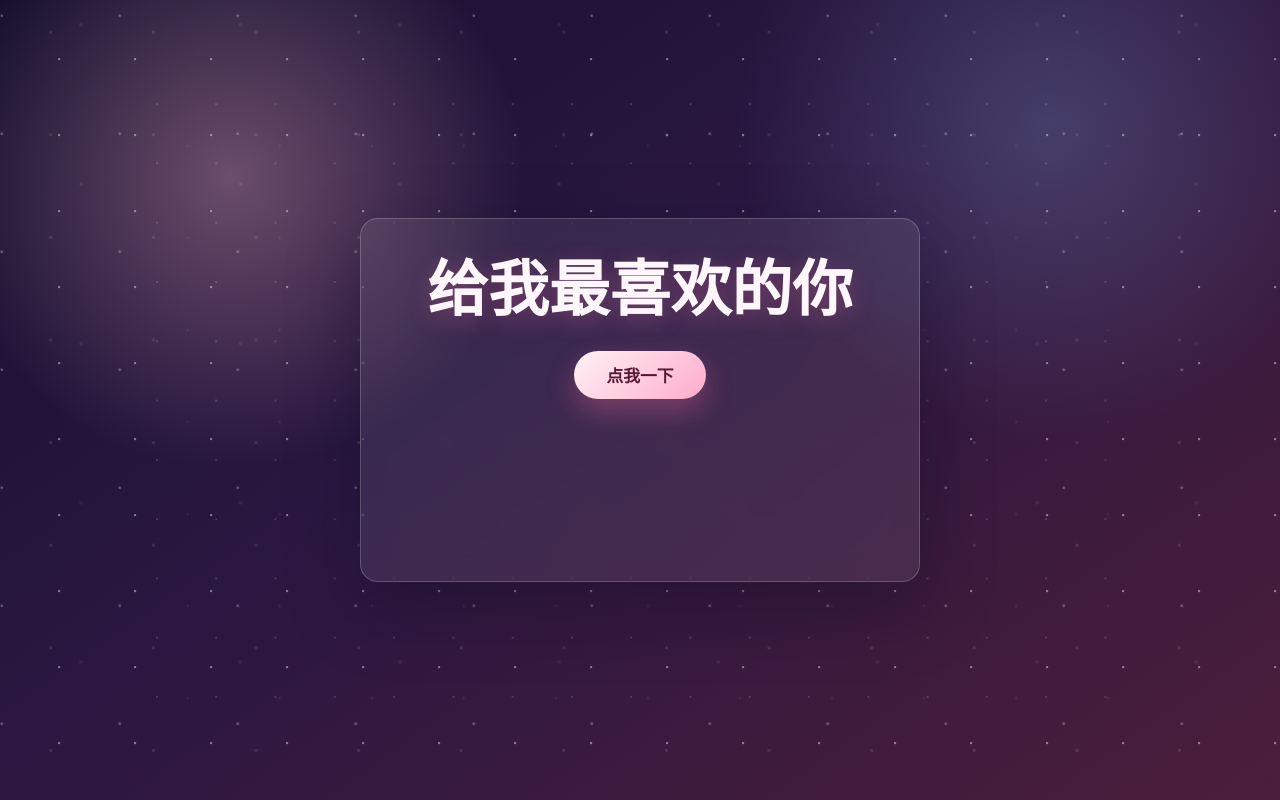
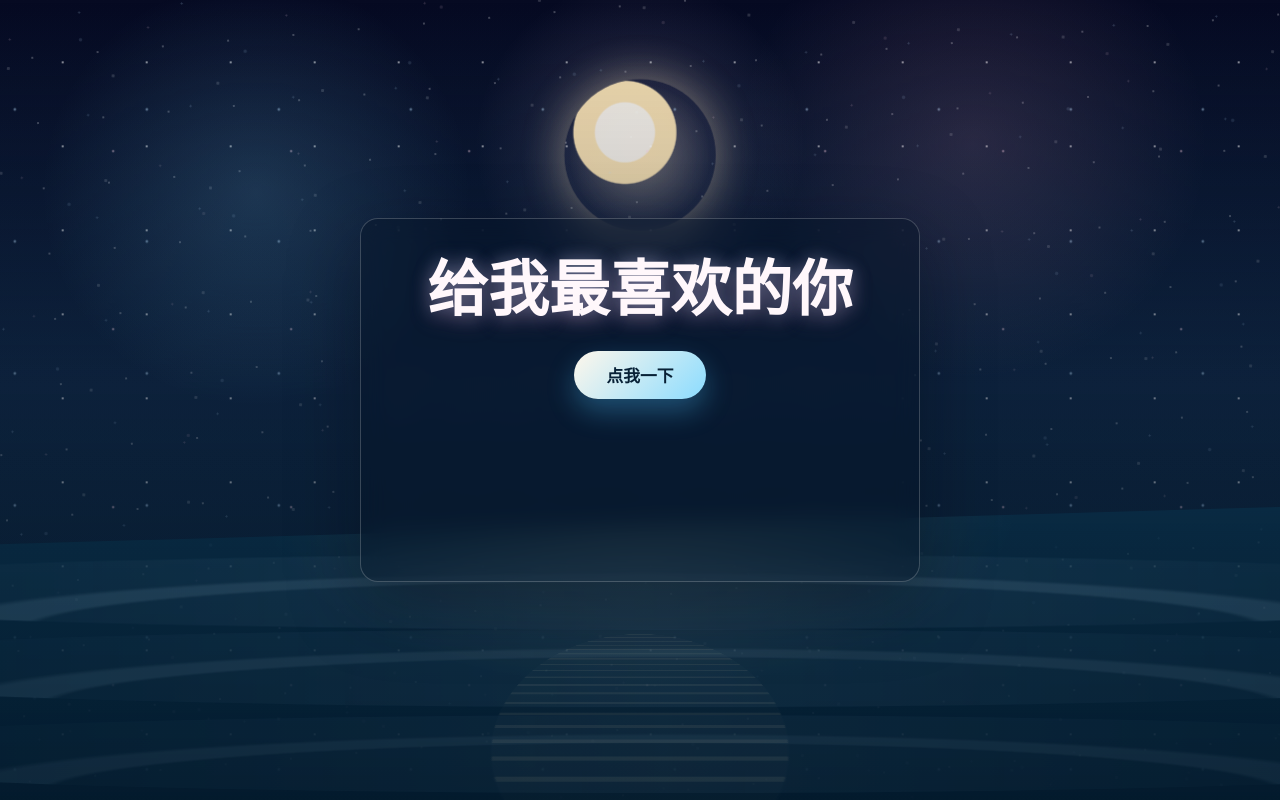
Before and after one commit to w260478323-afk/love-confession-page, a plain HTML site: page index.html in a window 1280 px wide. Drawn offline with Linux system fonts and the light colour scheme.

Commit message:
Add animated starry sea background

```diff
--- a/index.html
+++ b/index.html
@@ -3,13 +3,24 @@
   <head>
     <meta charset="UTF-8" />
     <meta name="viewport" content="width=device-width, initial-scale=1.0" />
-    <meta name="theme-color" content="#201638" />
+    <meta name="theme-color" content="#081526" />
     <title>给我最喜欢的你</title>
     <link rel="stylesheet" href="style.css" />
   </head>
   <body>
     <main class="page">
-      <div class="stars" aria-hidden="true"></div>
+      <div class="sky-sea" aria-hidden="true">
+        <div class="stars"></div>
+        <div class="shooting-star shooting-star-one"></div>
+        <div class="shooting-star shooting-star-two"></div>
+        <div class="sea">
+          <div class="moon-road"></div>
+          <div class="wave wave-one"></div>
+          <div class="wave wave-two"></div>
+          <div class="wave wave-three"></div>
+        </div>
+      </div>
+
       <section class="letter" aria-live="polite">
         <!-- 标题文字：可以在这里改成你想说的第一句话 -->
         <h1>给我最喜欢的你</h1>
--- a/style.css
+++ b/style.css
@@ -15,7 +15,7 @@ body {
   color: #fff7fb;
   font-family: "Microsoft YaHei", "PingFang SC", "Hiragino Sans GB", Arial,
     sans-serif;
-  background: #141025;
+  background: #081526;
 }
 
 .page {
@@ -27,42 +27,162 @@ body {
   padding: 28px 20px;
   overflow: hidden;
   background:
-    radial-gradient(circle at 18% 22%, rgba(255, 190, 210, 0.34), transparent 24%),
-    radial-gradient(circle at 82% 16%, rgba(147, 197, 253, 0.22), transparent 25%),
-    linear-gradient(145deg, #140f2d 0%, #2b1741 44%, #4b1e3b 100%);
+    radial-gradient(circle at 50% 18%, rgba(234, 210, 255, 0.18), transparent 18%),
+    linear-gradient(180deg, #060a22 0%, #102744 48%, #092638 100%);
 }
 
-/* 星空背景：使用多层阴影营造星点，不依赖图片资源 */
+/* 会动的星辰大海背景：上方星空漂移，下方海面柔和起伏 */
+.sky-sea {
+  position: absolute;
+  inset: 0;
+  overflow: hidden;
+  pointer-events: none;
+}
+
+.sky-sea::before {
+  position: absolute;
+  left: 50%;
+  top: 10%;
+  width: 150px;
+  height: 150px;
+  content: "";
+  border-radius: 50%;
+  background:
+    radial-gradient(circle at 40% 35%, #fffaf0 0 22%, #ffe8b8 23% 38%, transparent 39%),
+    radial-gradient(circle, rgba(255, 233, 190, 0.36), transparent 68%);
+  box-shadow: 0 0 44px rgba(255, 232, 186, 0.52);
+  transform: translateX(-50%);
+  animation: moonGlow 6s ease-in-out infinite;
+}
+
+.sky-sea::after {
+  position: absolute;
+  inset: 0;
+  content: "";
+  background:
+    radial-gradient(circle at 20% 24%, rgba(125, 211, 252, 0.16), transparent 18%),
+    radial-gradient(circle at 76% 18%, rgba(255, 180, 215, 0.13), transparent 20%),
+    linear-gradient(180deg, rgba(3, 6, 24, 0) 0%, rgba(3, 16, 33, 0.35) 68%);
+}
+
 .stars,
 .stars::before,
 .stars::after {
   position: absolute;
-  inset: 0;
+  inset: -20%;
   content: "";
   background-image:
-    radial-gradient(circle, rgba(255, 255, 255, 0.95) 0 1px, transparent 1.5px),
-    radial-gradient(circle, rgba(255, 220, 236, 0.75) 0 1px, transparent 1.7px);
+    radial-gradient(circle, rgba(255, 255, 255, 0.95) 0 1px, transparent 1.6px),
+    radial-gradient(circle, rgba(190, 225, 255, 0.8) 0 1px, transparent 1.8px),
+    radial-gradient(circle, rgba(255, 214, 232, 0.72) 0 1px, transparent 1.7px);
   background-position:
     0 0,
-    28px 42px;
+    34px 52px,
+    76px 18px;
   background-size:
-    76px 76px,
-    118px 118px;
-  opacity: 0.48;
-  animation: starDrift 18s linear infinite;
+    84px 84px,
+    132px 132px,
+    178px 178px;
+  opacity: 0.55;
+  animation: starDrift 34s linear infinite;
 }
 
 .stars::before {
-  transform: scale(1.35);
-  opacity: 0.23;
-  animation-duration: 28s;
+  transform: scale(1.25) rotate(4deg);
+  opacity: 0.3;
+  animation-duration: 48s;
 }
 
 .stars::after {
-  transform: scale(0.78);
-  opacity: 0.32;
-  animation-duration: 22s;
+  transform: scale(0.78) rotate(-5deg);
+  opacity: 0.46;
+  animation-duration: 28s;
   animation-direction: reverse;
+}
+
+.shooting-star {
+  position: absolute;
+  width: 120px;
+  height: 1px;
+  border-radius: 999px;
+  background: linear-gradient(90deg, transparent, rgba(255, 255, 255, 0.92), transparent);
+  filter: drop-shadow(0 0 8px rgba(192, 226, 255, 0.8));
+  opacity: 0;
+  transform: rotate(-24deg);
+  animation: shootingStar 9s ease-in-out infinite;
+}
+
+.shooting-star-one {
+  left: 72%;
+  top: 16%;
+}
+
+.shooting-star-two {
+  left: 30%;
+  top: 26%;
+  animation-delay: 4.5s;
+  animation-duration: 12s;
+}
+
+.sea {
+  position: absolute;
+  left: -8%;
+  right: -8%;
+  bottom: -8%;
+  height: 45%;
+  overflow: hidden;
+  background:
+    radial-gradient(ellipse at 50% 0%, rgba(255, 226, 177, 0.18), transparent 36%),
+    linear-gradient(180deg, rgba(12, 67, 96, 0.62), rgba(3, 27, 46, 0.96));
+  clip-path: polygon(0 12%, 100% 0, 100% 100%, 0 100%);
+}
+
+.moon-road {
+  position: absolute;
+  left: 50%;
+  top: 0;
+  width: min(42vw, 260px);
+  height: 100%;
+  border-radius: 50%;
+  background:
+    repeating-linear-gradient(
+      180deg,
+      rgba(255, 239, 190, 0.28) 0 4px,
+      rgba(255, 239, 190, 0.04) 4px 18px
+    );
+  filter: blur(0.4px);
+  opacity: 0.52;
+  transform: translateX(-50%) perspective(280px) rotateX(64deg);
+  animation: shimmer 4.5s ease-in-out infinite;
+}
+
+.wave {
+  position: absolute;
+  left: -15%;
+  width: 130%;
+  height: 70px;
+  border-radius: 50%;
+  background:
+    radial-gradient(ellipse at 50% 100%, transparent 45%, rgba(186, 231, 255, 0.2) 46% 52%, transparent 54%),
+    linear-gradient(90deg, transparent, rgba(173, 225, 255, 0.16), transparent);
+  opacity: 0.78;
+}
+
+.wave-one {
+  top: 16%;
+  animation: waveMove 7s ease-in-out infinite;
+}
+
+.wave-two {
+  top: 38%;
+  opacity: 0.58;
+  animation: waveMove 9s ease-in-out infinite reverse;
+}
+
+.wave-three {
+  top: 62%;
+  opacity: 0.42;
+  animation: waveMove 11s ease-in-out infinite;
 }
 
 .letter {
@@ -73,8 +193,8 @@ body {
   text-align: center;
   border: 1px solid rgba(255, 255, 255, 0.2);
   border-radius: 18px;
-  background: rgba(255, 255, 255, 0.08);
-  box-shadow: 0 24px 70px rgba(12, 8, 28, 0.34);
+  background: rgba(5, 18, 36, 0.38);
+  box-shadow: 0 24px 70px rgba(1, 8, 22, 0.38);
   backdrop-filter: blur(12px);
   animation: softFloat 5s ease-in-out infinite;
 }
@@ -85,7 +205,9 @@ h1 {
   font-weight: 700;
   line-height: 1.18;
   letter-spacing: 0;
-  text-shadow: 0 6px 22px rgba(255, 117, 168, 0.28);
+  text-shadow:
+    0 0 18px rgba(174, 219, 255, 0.36),
+    0 6px 22px rgba(255, 117, 168, 0.28);
 }
 
 .love-button {
@@ -94,12 +216,12 @@ h1 {
   padding: 0 24px;
   border: 0;
   border-radius: 999px;
-  color: #5a1836;
+  color: #082136;
   font-size: 1.05rem;
   font-weight: 700;
   letter-spacing: 0;
-  background: linear-gradient(135deg, #fff2f7, #ffabc9);
-  box-shadow: 0 12px 28px rgba(255, 108, 157, 0.32);
+  background: linear-gradient(135deg, #fff7eb, #8bdcff);
+  box-shadow: 0 12px 28px rgba(82, 195, 255, 0.32);
   cursor: pointer;
   transition:
     transform 0.25s ease,
@@ -110,7 +232,7 @@ h1 {
 .love-button:hover,
 .love-button:focus-visible {
   transform: translateY(-2px);
-  box-shadow: 0 16px 34px rgba(255, 108, 157, 0.42);
+  box-shadow: 0 16px 34px rgba(82, 195, 255, 0.42);
   outline: none;
 }
 
@@ -123,11 +245,11 @@ h1 {
 .message {
   min-height: 120px;
   margin: 28px auto 0;
-  color: #fff4f8;
+  color: #fff8f4;
   font-size: clamp(1.05rem, 4.5vw, 1.35rem);
   line-height: 1.85;
   text-align: left;
-  text-shadow: 0 2px 14px rgba(53, 17, 40, 0.42);
+  text-shadow: 0 2px 14px rgba(1, 11, 24, 0.58);
   opacity: 0;
 }
 
@@ -143,7 +265,7 @@ h1 {
   margin-left: 3px;
   vertical-align: -0.18em;
   content: "";
-  background: #ffd3e2;
+  background: #b9e8ff;
   animation: cursorBlink 0.8s steps(1) infinite;
 }
 
@@ -171,13 +293,70 @@ h1 {
   from {
     background-position:
       0 0,
-      28px 42px;
+      34px 52px,
+      76px 18px;
   }
 
   to {
     background-position:
-      76px 76px,
-      146px 160px;
+      168px 84px,
+      298px 184px,
+      254px 196px;
+  }
+}
+
+@keyframes moonGlow {
+  0%,
+  100% {
+    opacity: 0.92;
+    transform: translateX(-50%) scale(1);
+  }
+
+  50% {
+    opacity: 1;
+    transform: translateX(-50%) scale(1.04);
+  }
+}
+
+@keyframes shootingStar {
+  0%,
+  70%,
+  100% {
+    opacity: 0;
+    transform: translate3d(0, 0, 0) rotate(-24deg);
+  }
+
+  76% {
+    opacity: 1;
+  }
+
+  88% {
+    opacity: 0;
+    transform: translate3d(-260px, 126px, 0) rotate(-24deg);
+  }
+}
+
+@keyframes shimmer {
+  0%,
+  100% {
+    opacity: 0.42;
+    transform: translateX(-50%) perspective(280px) rotateX(64deg) scaleX(0.92);
+  }
+
+  50% {
+    opacity: 0.64;
+    transform: translateX(-50%) perspective(280px) rotateX(64deg) scaleX(1.06);
+  }
+}
+
+@keyframes waveMove {
+  0%,
+  100% {
+    transform: translateX(-24px) translateY(0) scaleY(1);
+  }
+
+  50% {
+    transform: translateX(24px) translateY(-8px) scaleY(1.12);
   }
 }
 
@@ -220,6 +399,16 @@ h1 {
     border-radius: 16px;
   }
 
+  .sky-sea::before {
+    top: 8%;
+    width: 112px;
+    height: 112px;
+  }
+
+  .sea {
+    height: 43%;
+  }
+
   .message {
     min-height: 150px;
   }
@@ -230,6 +419,10 @@ h1 {
   .stars,
   .stars::before,
   .stars::after,
+  .shooting-star,
+  .sky-sea::before,
+  .moon-road,
+  .wave,
   .letter,
   .message.typing::after,
   .heart {
```
